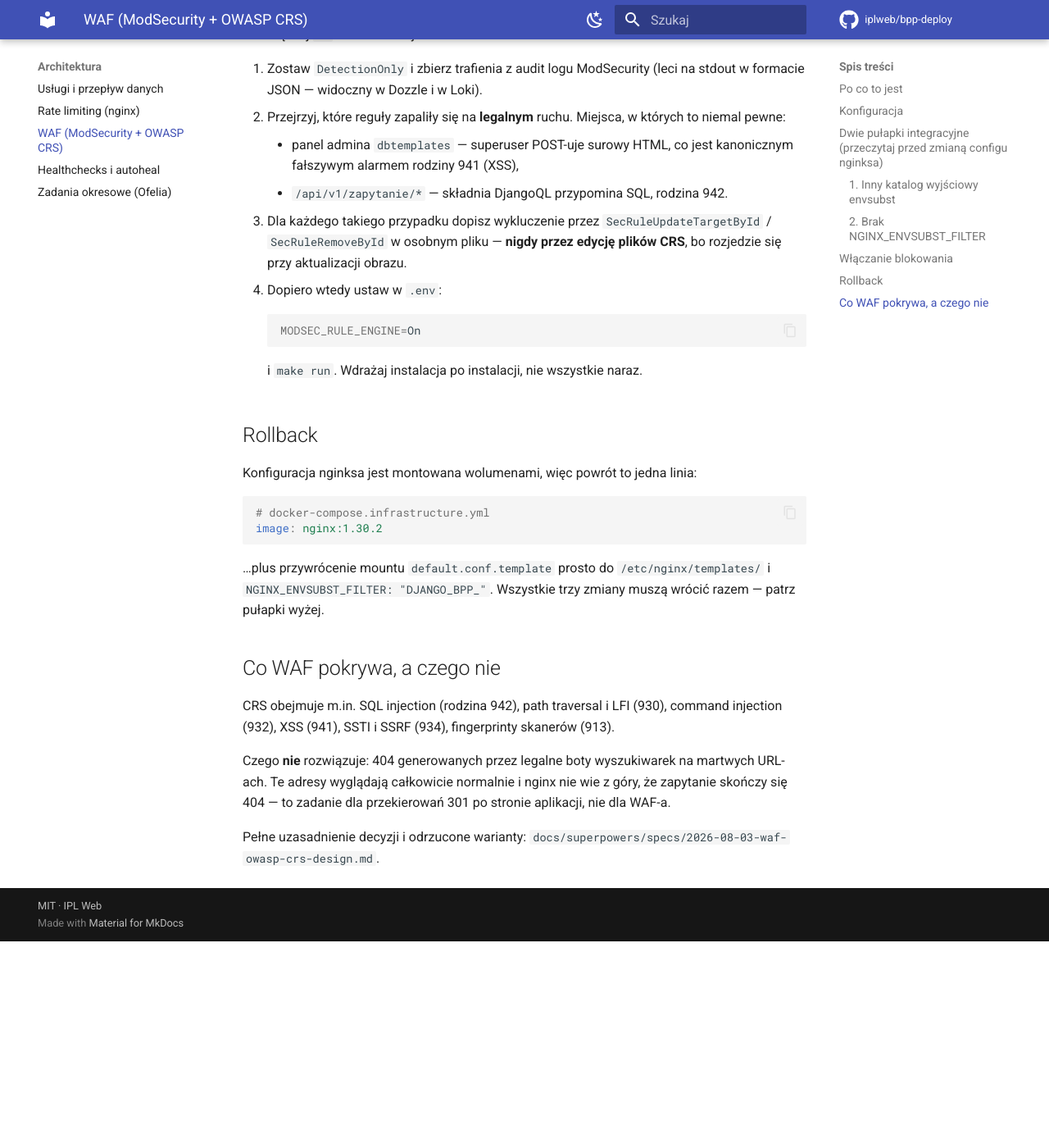
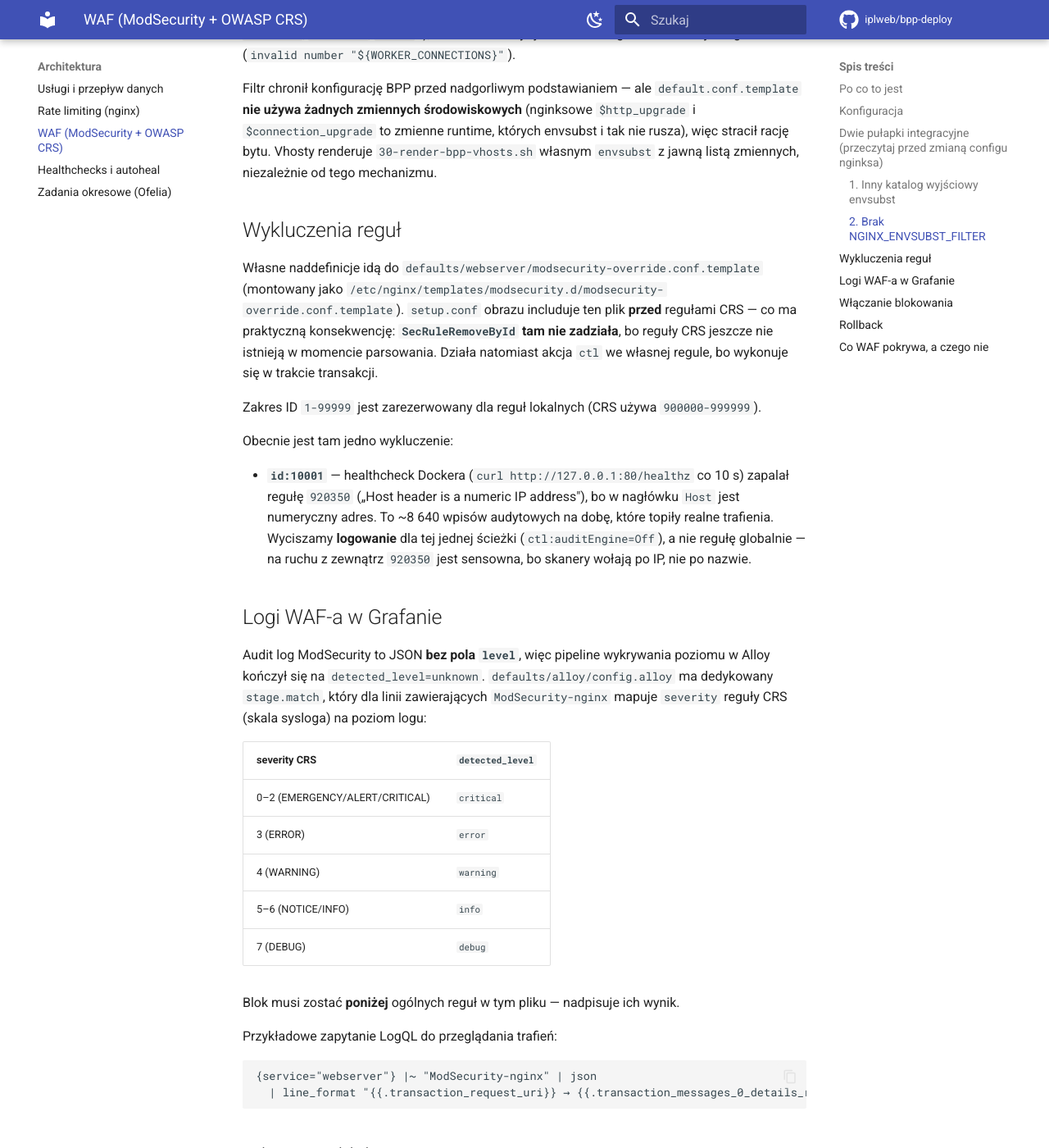
Before and after one commit to iplweb/bpp-deploy, an MkDocs documentation site: the page built from docs/architektura/waf.md, in a window 1280 px wide and 1400 px high, scrolled down 2322 px. Shown: the whole window at 82% size. Built offline with MkDocs 1.6.1 and Material for MkDocs 9.7.7, drawn with Linux system fonts in a browser that asks for light colours; comment, search, counter and statistics services are not loaded; before the commit the page ends 3470 px from its top, so only the background shows below that; some of the changed text lies outside the part shown.

Commit message:
fix(waf): cisza w audit logu — bez cial zadan/odpowiedzi, bez healthchecka
Trzy poprawki po pierwszym uruchomieniu WAF-a na stagingu.

1. CIALA ZADAN I ODPOWIEDZI NIE TRAFIAJA JUZ DO LOGU (MODSEC_AUDIT_LOG_PARTS)

   Domyslne w obrazie ABIJDEFHZ zawiera `I` (cialo zadania) i `E` (cialo
   odpowiedzi, do 1 MiB). Kazda oflagowana transakcja zapisywala wiec do stdout
   — a stamtad przez Alloy do Loki — pelna tresc strony razem z inline'owym JS.

   Grozniejsze od objetosci: oflagowany POST na formularz logowania zapisalby
   PRZESLANE HASLO. To problem z danymi osobowymi, nie tylko z miejscem.

   Ustawione ABHZ: naglowek transakcji + naglowki zadania (w tym URI, czyli
   payload) + komunikaty regul + domkniecie. Do baseline komplet.
   MODSEC_REQ_BODY_ACCESS zostaje `on`, wiec INSPEKCJA cial dziala dalej —
   wylaczone jest tylko ich LOGOWANIE.

2. HEALTHCHECK NIE ZASMIECA JUZ AUDYTU (nowa regula id:10001)

   Healthcheck Dockera wola `curl http://127.0.0.1:80/healthz` co 10 s, a
   numeryczny adres w naglowku Host zapala regule CRS 920350 — ~8 640 wpisow
   audytowych na dobe, ktore topily realne trafienia.

   Nowy plik defaults/webserver/modsecurity-override.conf.template wycisza
   LOGOWANIE dla tej jednej sciezki (ctl:auditEngine=Off), zamiast wylaczac
   920350 globalnie: na ruchu z zewnatrz ta regula jest sensowna, bo skanery
   wolaja po IP, nie po nazwie.

   Plik jest includowany PRZED regulami CRS, wiec SecRuleRemoveById tam NIE
   dziala — stad akcja `ctl` we wlasnej regule. Udokumentowane.

3. PODWOJNY Content-Type NA /healthz

   `add_header Content-Type` DOKLADA naglowek zamiast podmieniac, wiec
   odpowiedz wychodzila z dwoma naraz (application/octet-stream + text/plain).
   Blad byl sprzed tej zmiany — audit log WAF-a go tylko uwidocznil.
   Zamienione na `default_type text/plain`.

Dodatkowo: Alloy mapuje severity regul CRS na poziom logu, wiec wpisy WAF-a
przestaja byc `detected_level=unknown` w Grafanie. Audit log ModSecurity to
JSON bez pola `level`, wiec zadna z dotychczasowych regul pipeline'u nie
trafiala.

Zweryfikowane na realnym obrazie: /healthz znika z audytu, payload SQLi nadal
lapany kompletem regul (942100, 942190, 949110 = anomaly score przekroczony),
wpis audytowy bez ciala zadania i bez ciala odpowiedzi. `nginx -t` przechodzi,
`alloy fmt` przechodzi.

Co-Authored-By: Claude Opus 5 (1M context) <noreply@anthropic.com>

````diff
--- a/docs/architektura/waf.md
+++ b/docs/architektura/waf.md
@@ -37,6 +37,19 @@ instalacja nie wymaga żadnych zmian).
 | `BLOCKING_PARANOIA` | `1` | `1` | poziom agresywności reguł |
 | `MODSEC_REQ_BODY_LIMIT` | `132120576` (126 MiB) | `13107200` (12,5 MiB) | **musi być ≥ `client_max_body_size 120M`** |
 | `MODSEC_REQ_BODY_NOFILES_LIMIT` | `4194304` (4 MiB) | `131072` (128 KiB) | duże formularze BPP |
+| `MODSEC_AUDIT_LOG_PARTS` | `ABHZ` | `ABIJDEFHZ` | **bez ciał żądań i odpowiedzi w logu** |
+
+!!! danger "Nie przywracaj domyślnych `MODSEC_AUDIT_LOG_PARTS`"
+    Domyślne `ABIJDEFHZ` zawiera `I` (ciało żądania) i `E` (ciało odpowiedzi,
+    do 1 MiB). Przy nich każda oflagowana transakcja zapisuje do stdout —
+    a stamtąd przez Alloy do Loki — pełną treść strony, a **oflagowany POST na
+    formularz logowania zapisałby przesłane hasło**. To nie jest tylko kwestia
+    objętości logów, tylko danych osobowych.
+
+    `ABHZ` = nagłówek transakcji + nagłówki żądania (w tym URI, czyli payload)
+    + komunikaty reguł + domknięcie. Do baseline i diagnostyki komplet.
+    **Inspekcja ciał nadal działa** (`MODSEC_REQ_BODY_ACCESS=on`) — wyłączamy
+    tylko ich *logowanie*, więc ataki w POST są dalej wykrywane.
 
 !!! danger "Nie obniżaj limitów ciała żądania"
     Domyślne wartości ModSecurity są **znacznie niższe** niż to, co przepuszcza
@@ -83,6 +96,51 @@ envsubst i tak nie rusza), więc stracił rację bytu. Vhosty renderuje
 `30-render-bpp-vhosts.sh` własnym `envsubst` z jawną listą zmiennych, niezależnie
 od tego mechanizmu.
 
+## Wykluczenia reguł
+
+Własne naddefinicje idą do `defaults/webserver/modsecurity-override.conf.template`
+(montowany jako `/etc/nginx/templates/modsecurity.d/modsecurity-override.conf.template`).
+`setup.conf` obrazu includuje ten plik **przed** regułami CRS — co ma
+praktyczną konsekwencję: **`SecRuleRemoveById` tam nie zadziała**, bo reguły
+CRS jeszcze nie istnieją w momencie parsowania. Działa natomiast akcja `ctl`
+we własnej regule, bo wykonuje się w trakcie transakcji.
+
+Zakres ID `1-99999` jest zarezerwowany dla reguł lokalnych (CRS używa
+`900000-999999`).
+
+Obecnie jest tam jedno wykluczenie:
+
+- **`id:10001`** — healthcheck Dockera (`curl http://127.0.0.1:80/healthz` co
+  10 s) zapalał regułę `920350` („Host header is a numeric IP address"), bo w
+  nagłówku `Host` jest numeryczny adres. To ~8 640 wpisów audytowych na dobę,
+  które topiły realne trafienia. Wyciszamy **logowanie** dla tej jednej
+  ścieżki (`ctl:auditEngine=Off`), a nie regułę globalnie — na ruchu z zewnątrz
+  `920350` jest sensowna, bo skanery wołają po IP, nie po nazwie.
+
+## Logi WAF-a w Grafanie
+
+Audit log ModSecurity to JSON **bez pola `level`**, więc pipeline wykrywania
+poziomu w Alloy kończył się na `detected_level=unknown`. `defaults/alloy/config.alloy`
+ma dedykowany `stage.match`, który dla linii zawierających `ModSecurity-nginx`
+mapuje `severity` reguły CRS (skala sysloga) na poziom logu:
+
+| severity CRS | `detected_level` |
+|---|---|
+| 0–2 (EMERGENCY/ALERT/CRITICAL) | `critical` |
+| 3 (ERROR) | `error` |
+| 4 (WARNING) | `warning` |
+| 5–6 (NOTICE/INFO) | `info` |
+| 7 (DEBUG) | `debug` |
+
+Blok musi zostać **poniżej** ogólnych reguł w tym pliku — nadpisuje ich wynik.
+
+Przykładowe zapytanie LogQL do przeglądania trafień:
+
+```logql
+{service="webserver"} |~ "ModSecurity-nginx" | json
+  | line_format "{{.transaction_request_uri}} → {{.transaction_messages_0_details_ruleId}}"
+```
+
 ## Włączanie blokowania
 
 Nie włączaj `On` od razu. Kolejność:
@@ -94,9 +152,13 @@ Nie włączaj `On` od razu. Kolejność:
       - panel admina `dbtemplates` — superuser POST-uje surowy HTML, co jest
         kanonicznym fałszywym alarmem rodziny 941 (XSS),
       - `/api/v1/zapytanie/*` — składnia DjangoQL przypomina SQL, rodzina 942.
-3. Dla każdego takiego przypadku dopisz wykluczenie przez
-   `SecRuleUpdateTargetById` / `SecRuleRemoveById` w osobnym pliku —
-   **nigdy przez edycję plików CRS**, bo rozjedzie się przy aktualizacji obrazu.
+3. Dla każdego takiego przypadku dopisz wykluczenie w
+   `defaults/webserver/modsecurity-override.conf.template` — **nigdy przez
+   edycję plików CRS**, bo rozjedzie się przy aktualizacji obrazu. Pamiętaj o
+   ograniczeniu z sekcji [Wykluczenia reguł](#wykluczenia-regul): plik jest
+   includowany **przed** regułami CRS, więc użyj własnej reguły z akcją `ctl`
+   (np. `ctl:ruleRemoveTargetById`, `ctl:auditEngine=Off`), a nie
+   `SecRuleRemoveById`.
 4. Dopiero wtedy ustaw w `.env`:
 
     ```bash
````
Also changed, not shown: docker-compose.infrastructure.yml (+16 -0 lines), 3 other files.
